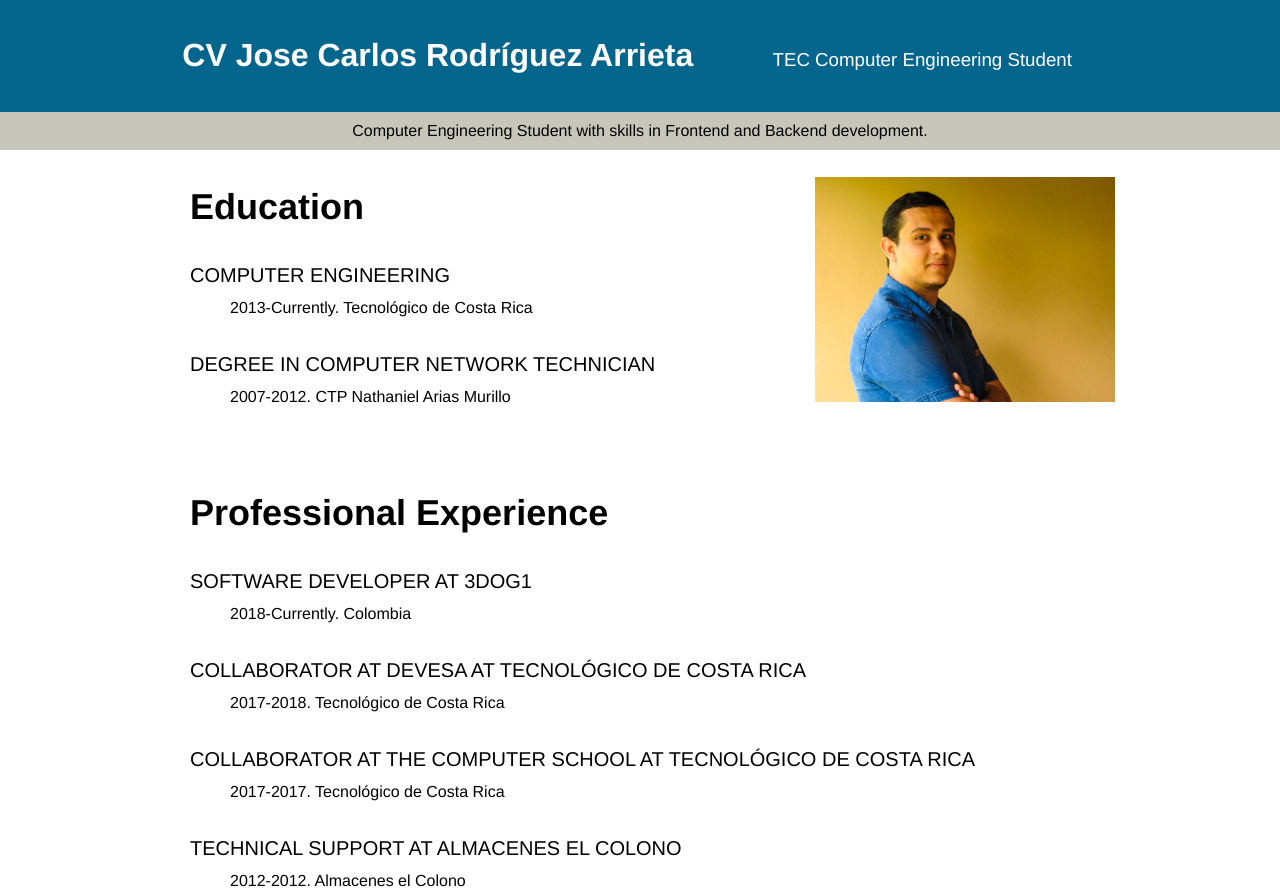
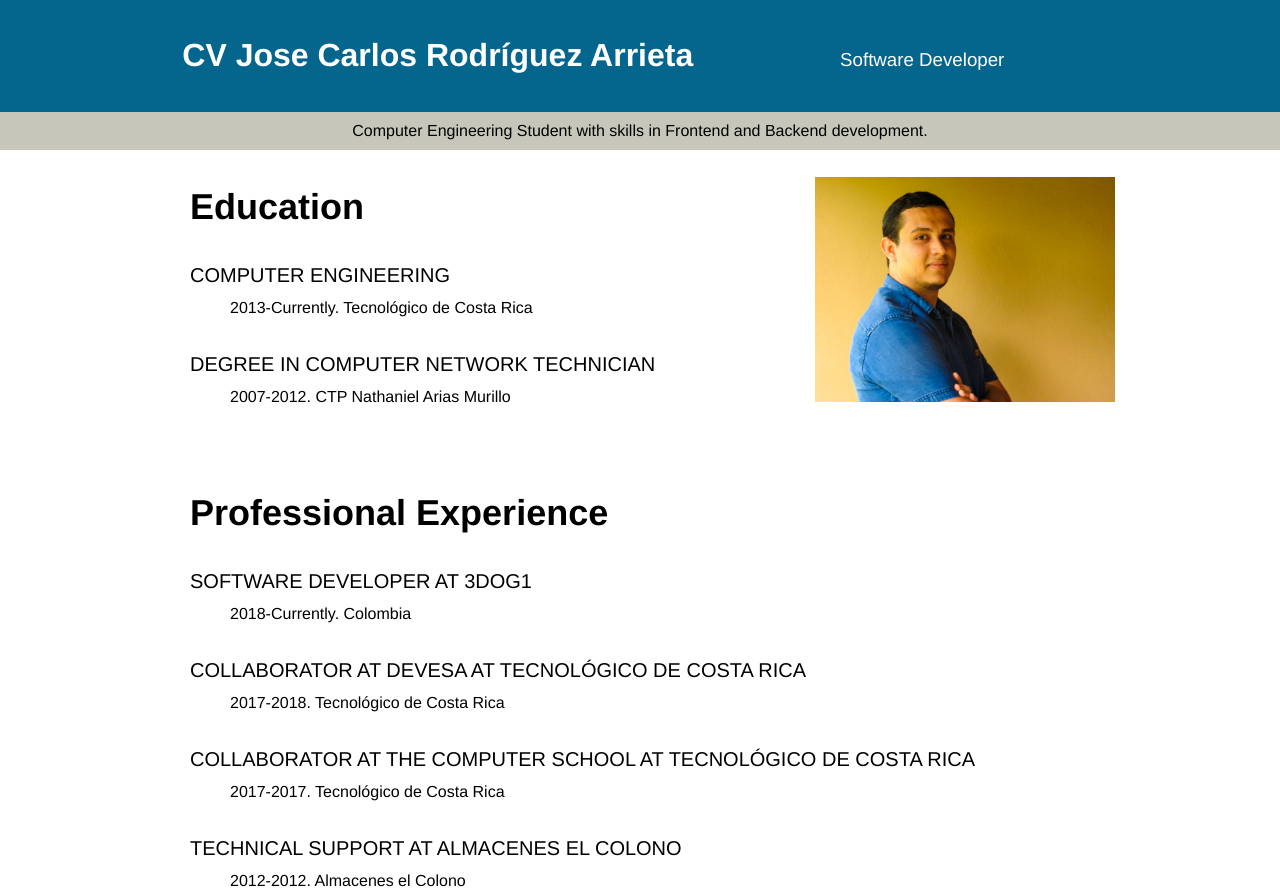
Before and after one commit to Blad4542/blad4542.github.com, a plain HTML site: page CV/index.html in a window 1280 px wide. Shown: the top 893 px of the page. Drawn offline with Linux system fonts and the light colour scheme.

Commit message:
Update index.html

```diff
--- a/CV/index.html
+++ b/CV/index.html
@@ -15,7 +15,7 @@
   <body>
     <header class="header">
       <h1 class="h1">CV Jose Carlos Rodríguez Arrieta</h1>
-      <h3 class="p2">TEC Computer Engineering Student</h3>
+      <h3 class="p2">Software Developer</h3>
     </header>
     <div class="div-style">
       Computer Engineering Student with skills in Frontend and Backend development.
```
